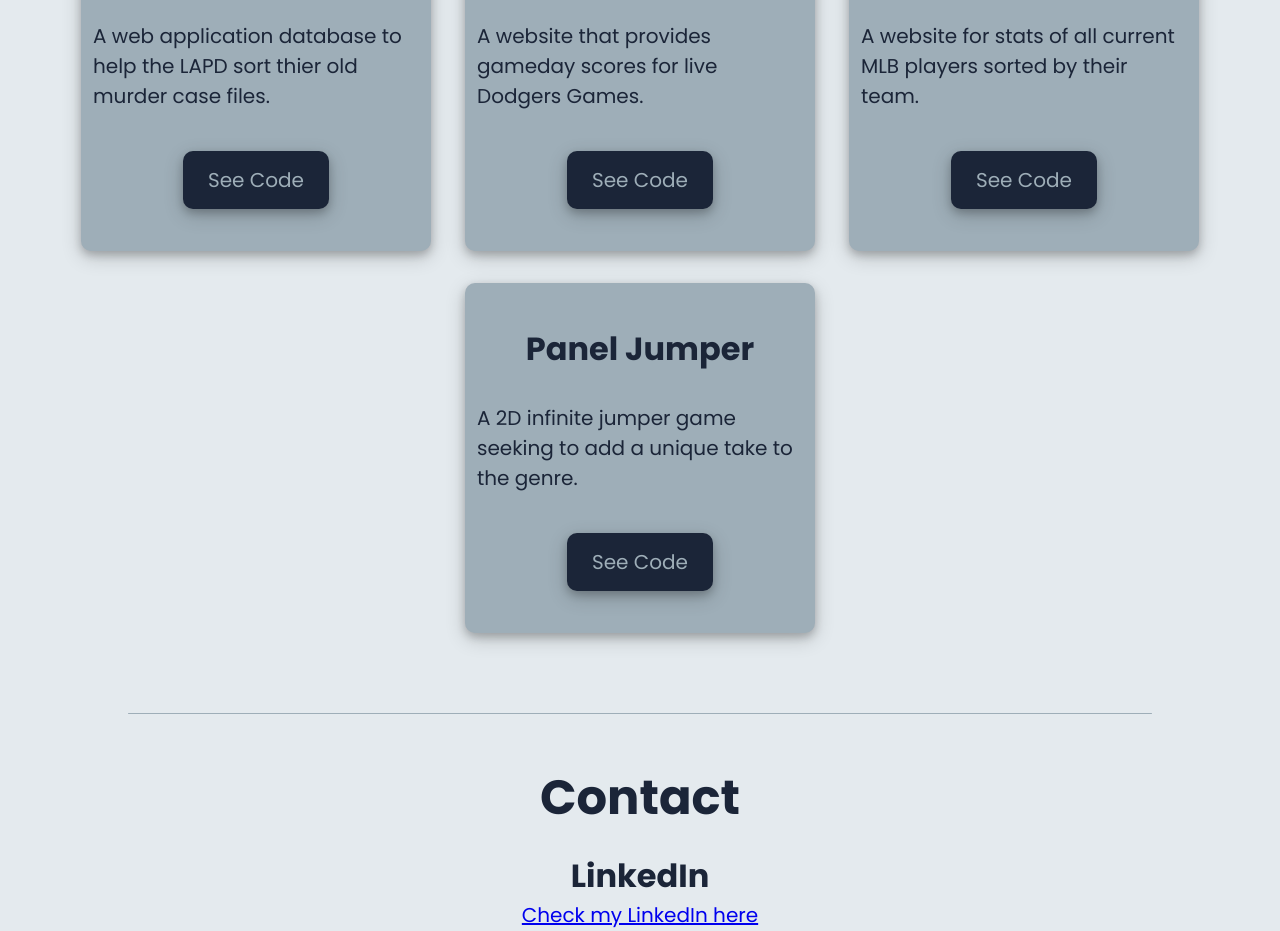
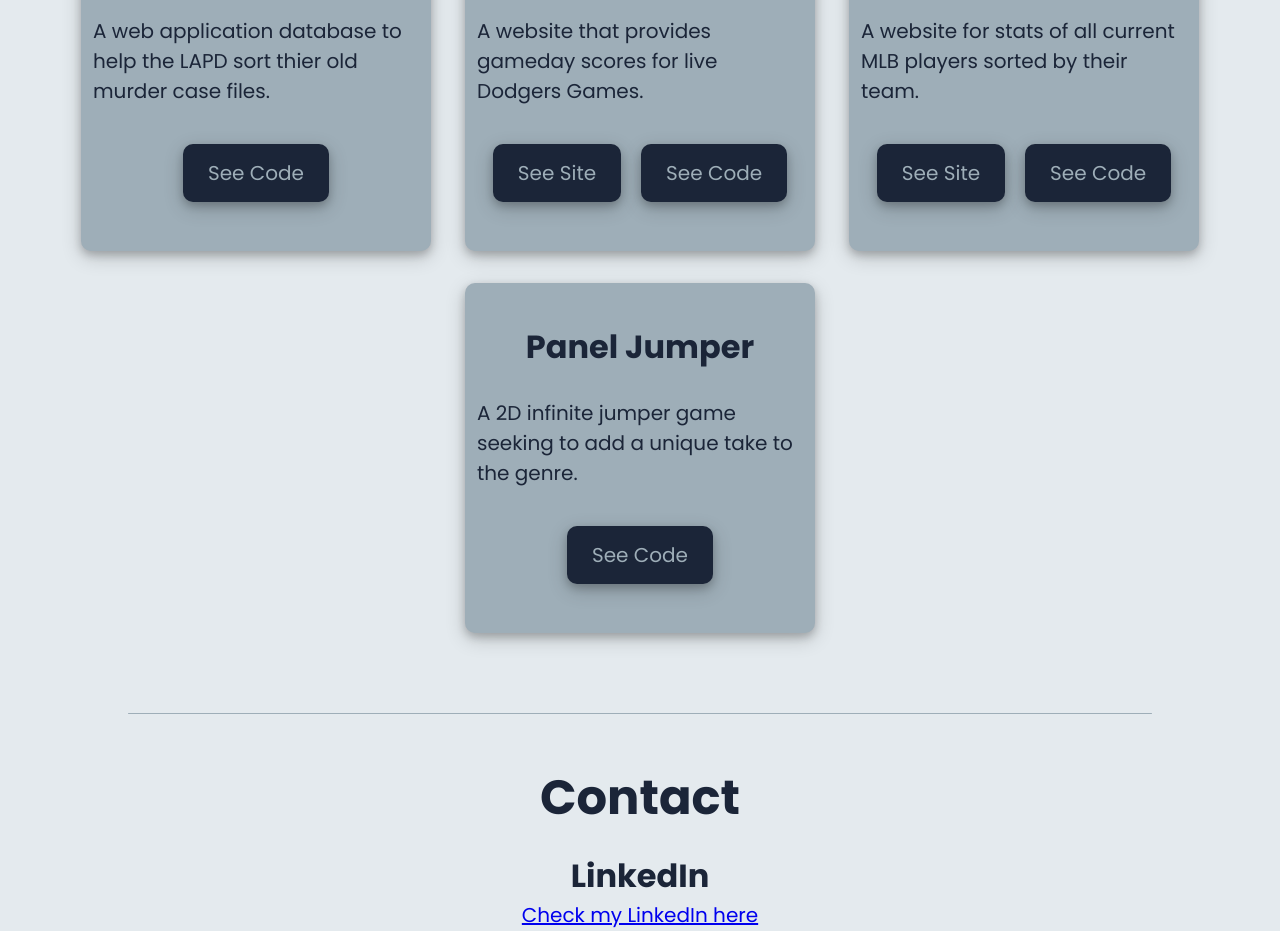
Before and after one commit to averdin2/my_personal_website, a React app: page / in a window 1280 px wide. Shown: the part 1540-2471 px from the top of the page. Built offline with nearby package versions, Linux system fonts and the light colour scheme.

Commit message:
Added links to project sites.

```diff
--- a/src/components/Projects.js
+++ b/src/components/Projects.js
@@ -16,12 +16,18 @@ export default function Projects() {
         <div className='project dodgers'>
           <h2>Dodgers Scores</h2>
           <p>A website that provides gameday scores for live Dodgers Games. </p>
+          <div className='buttons'>
+            <a href='https://averdin2.github.io/Dodgers_Scores/' className='button'>See Site</a>
             <a href='https://github.com/averdin2/Dodgers_Scores' className='button'>See Code</a>
+          </div>
         </div>
         <div className='project mlb'>
           <h2>MLB Player Stats</h2>
           <p>A website for stats of all current MLB players sorted by their team. </p>
+          <div className='buttons'>
+            <a href='https://averdin2.github.io/MLB_Stats/' className='button'>See Site</a>
             <a href='https://github.com/averdin2/MLB_Stats' className='button'>See Code</a>
+          </div>
         </div>
         <div className='project paneljumper'>
           <h2>Panel Jumper</h2>
--- a/src/styles/projects.scss
+++ b/src/styles/projects.scss
@@ -53,13 +53,20 @@
     background-color: color(darkBluee);
     color: color(blueGray);
     padding: 14px 25px;
-    margin-top: 10px;
+    margin: 10px;
+    border-radius: 10px;
     text-align: center;
     text-decoration: none;
     font-weight: normal;
     font-size: 1.25rem;
     box-shadow: 0 4px 8px 0 rgba(0, 0, 0, 0.2), 0 6px 20px 0 rgba(0, 0, 0, 0.19);
     border-radius: 10px;
+  }
+
+  .buttons {
+    display: flex;
+    flex-direction: row;
+    justify-content: space-evenly;
   }
 }
 
```
Also changed, not shown: 1 other file (tests, documents, lock files or other folders). Lines whose indentation alone changed are shown as unchanged.
